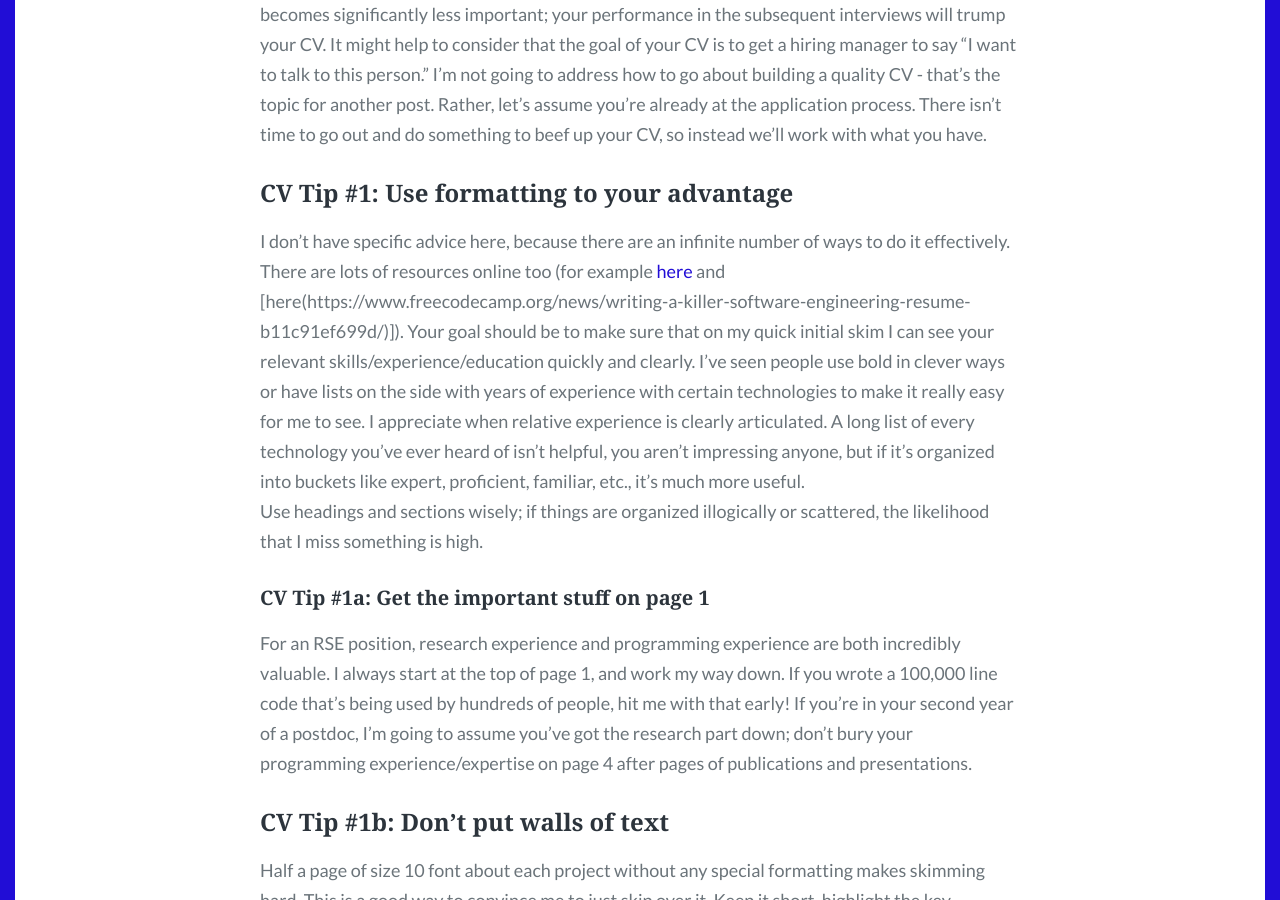
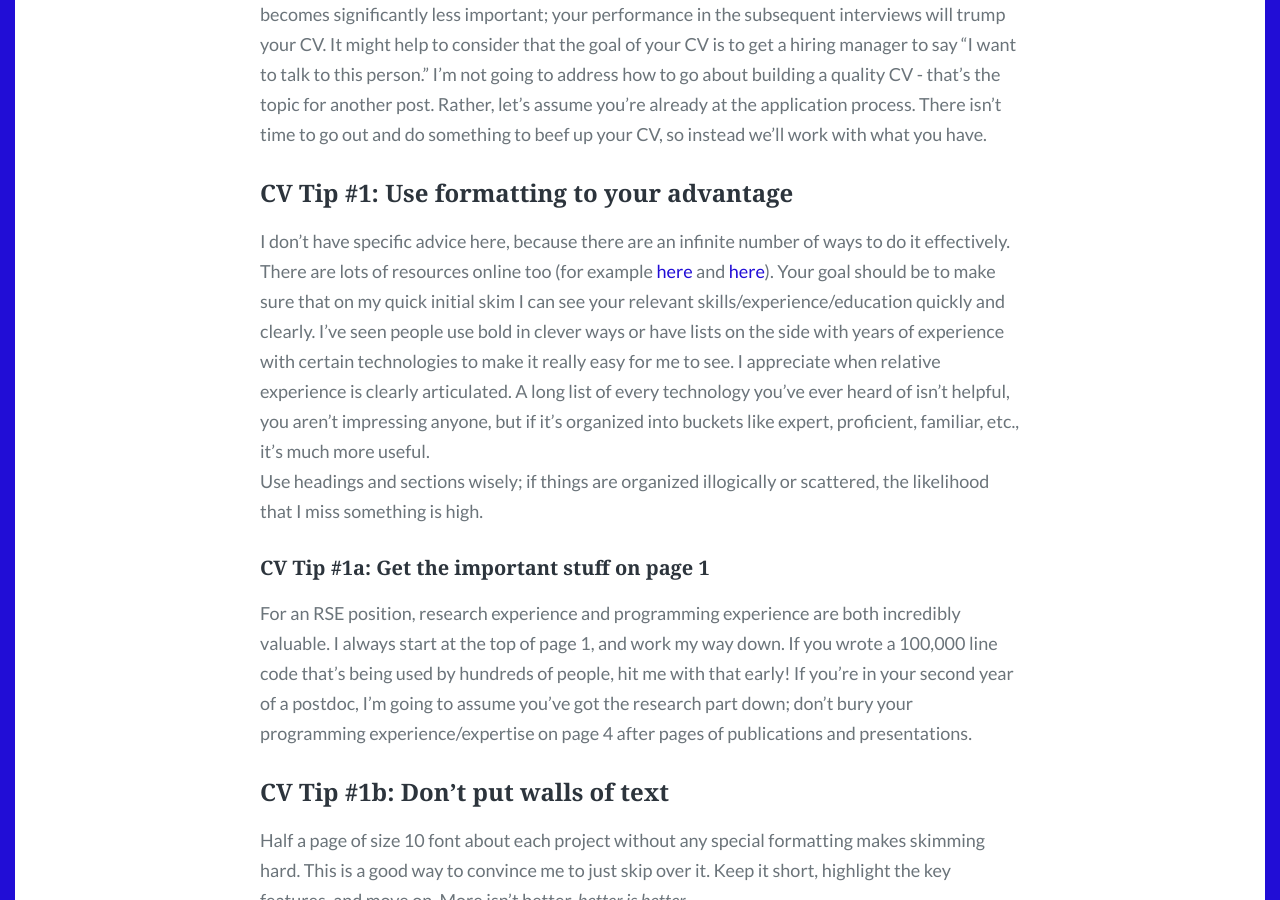
Before and after one commit to cosden/cosden.github.io, a Jekyll site: the page built from _posts/2020-09-22-01-improving-your-CV.md, in a window 1280 px wide and 900 px high, scrolled down 705 px. Built offline with Jekyll 4.4.1, drawn with Linux system fonts in a browser that asks for light colours; some web fonts are replaced.

Commit message:
fix md link in post

```diff
--- a/_posts/2020-09-22-01-improving-your-CV.md
+++ b/_posts/2020-09-22-01-improving-your-CV.md
@@ -28,7 +28,7 @@ There isn’t time to go out and do something to beef up your CV, so instead we
 <!--more-->
 ### CV Tip #1: Use formatting to your advantage
 I don’t have specific advice here, because there are an infinite number of ways to do it effectively.
-There are lots of resources online too (for example [here](https://enhancv.com/resume-examples/software-engineer/_) and [here(https://www.freecodecamp.org/news/writing-a-killer-software-engineering-resume-b11c91ef699d/)]).
+There are lots of resources online too (for example [here](https://enhancv.com/resume-examples/software-engineer/_) and [here](https://www.freecodecamp.org/news/writing-a-killer-software-engineering-resume-b11c91ef699d/)).
 Your goal should be to make sure that on my quick initial skim I can see your relevant skills/experience/education quickly and clearly.
 I’ve seen people use bold in clever ways or have lists on the side with years of experience with certain technologies to make it really easy for me to see.
 I appreciate when relative experience is clearly articulated.
```
